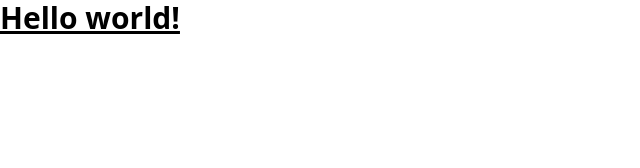
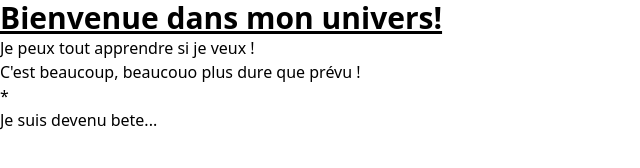
Before and after one commit to 01Barthez/Initiation-Docker, a website: page src/index.html in a window 1280 px wide. Shown: the whole page, without its empty margins (0-640 px from the left). Drawn offline with Linux system fonts and the light colour scheme.

Commit message:
Petites mises a jours

```diff
--- a/src/index.html
+++ b/src/index.html
@@ -7,7 +7,11 @@
 </head>
 <body>
   <h1 class="text-3xl font-bold underline">
-    Hello world!
+    Bienvenue dans mon univers!
   </h1>
+
+  <p>Je peux tout apprendre si je veux !</p>
+  <p>C'est beaucoup, beaucouo plus dure que prévu !</p>*
+  <p>Je suis devenu bete...</p>
 </body>
 </html>
```
Also changed, not shown: 1 other file.
